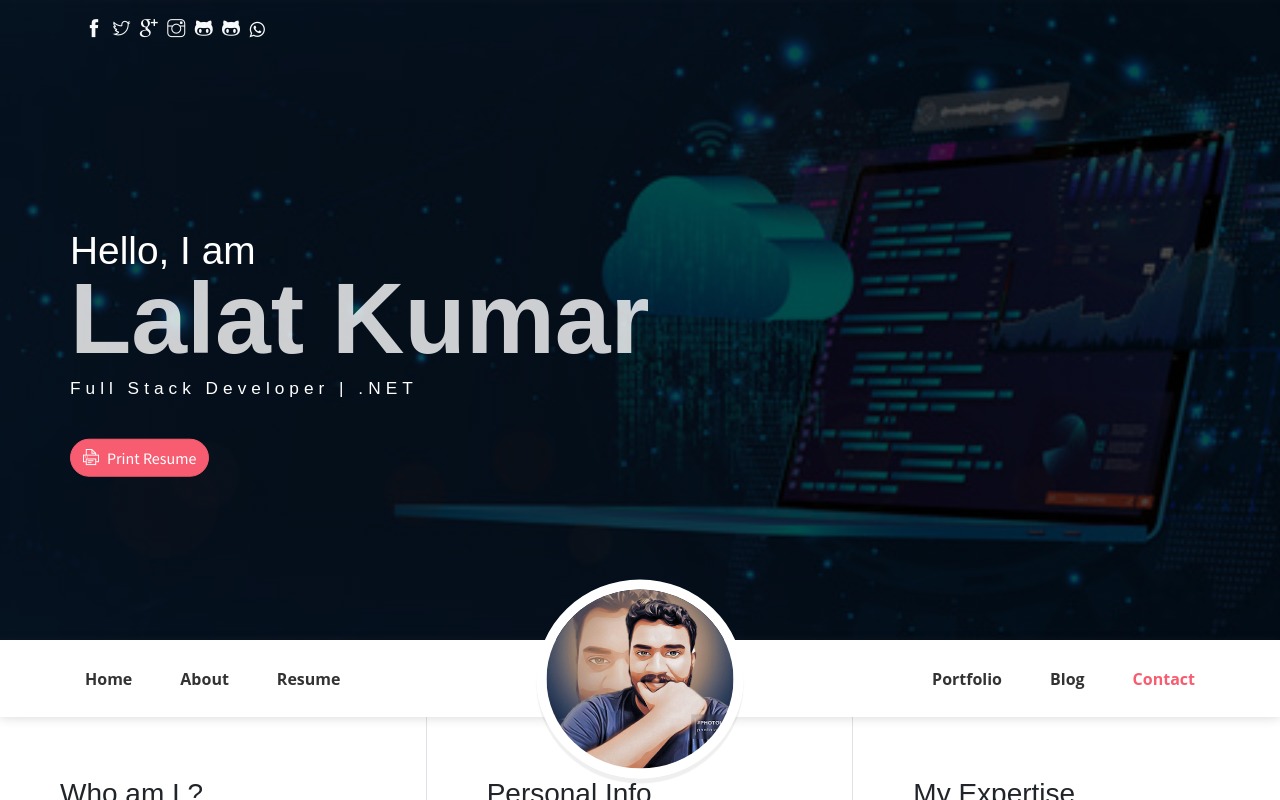
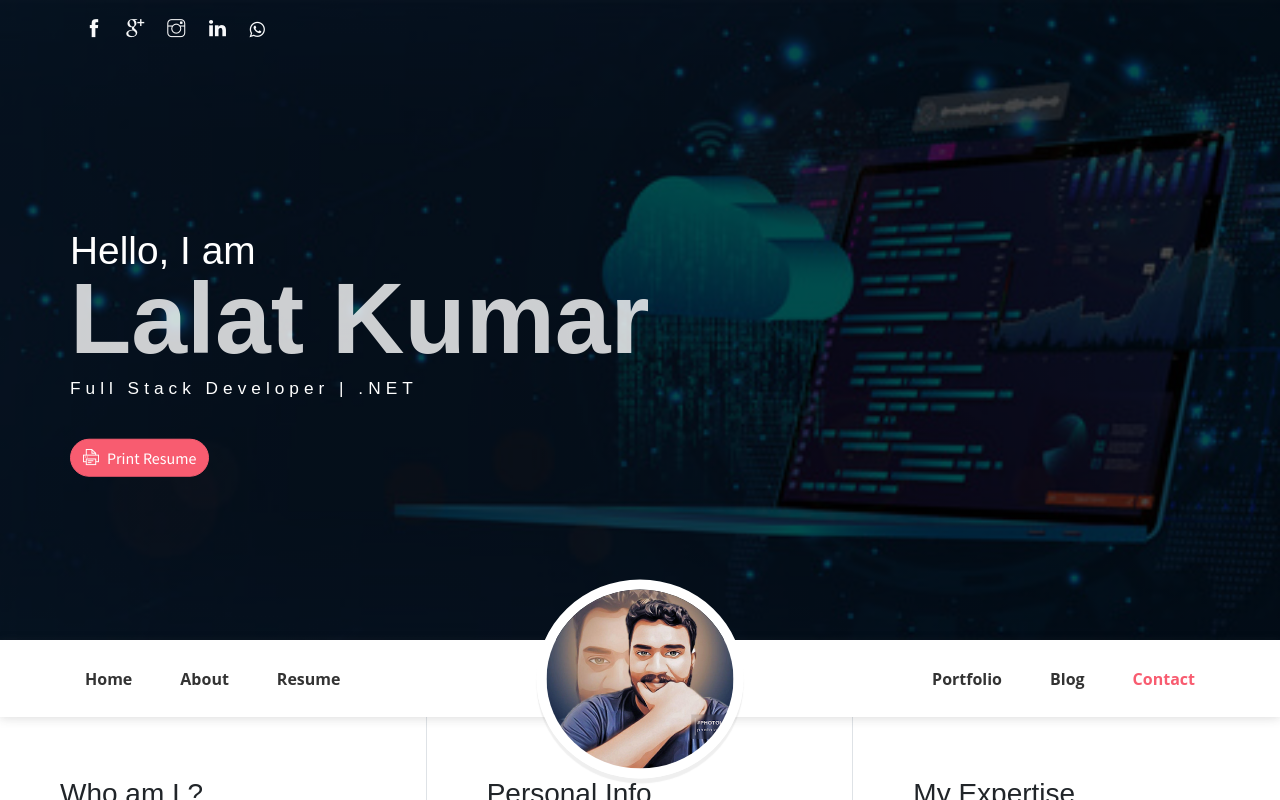
Before and after one commit to lalat22/devloperlalat.github.io, a plain HTML site: page index.html in a window 1280 px wide. Shown: the top 800 px of the page. Drawn offline with Linux system fonts and the light colour scheme; some packages are replaced by stand-ins of ours.

Commit message:
Update index.html

```diff
--- a/index.html
+++ b/index.html
@@ -19,11 +19,9 @@
         <div class="container">
             <ul class="social-icons pt-3">
                 <li class="social-item"><a class="social-link text-light" href="https://www.facebook.com/lalat.kumar.31"><i class="ti-facebook" aria-hidden="true"></i></a></li>
-                <li class="social-item"><a class="social-link text-light" href="#"><i class="ti-twitter" aria-hidden="true"></i></a></li>
                 <li class="social-item"><a class="social-link text-light" href="https://www.google.com/"><i class="ti-google" aria-hidden="true"></i></a></li>
                 <li class="social-item"><a class="social-link text-light" href="https://www.instagram.com/lalatkumar4/"><i class="ti-instagram" aria-hidden="true"></i></a></li>
-                <li class="social-item"><a class="social-link text-light" href="#"><i class="ti-github" aria-hidden="true"></i></a></li>
-                <li class="social-item"><a class="social-link text-light" href="#"><i class="ti-github" aria-hidden="true"></i></a></li>
+               <li class="social-item"><a class="social-link text-light" href="#"><i class="ti-linkedin" aria-hidden="true"></i></a></li>
                 <li class="social-item"><a class="social-link text-light" href="#"><i class="fa fa-whatsapp"></i></a></li>
             </ul>
             <div class="header-content">
```
